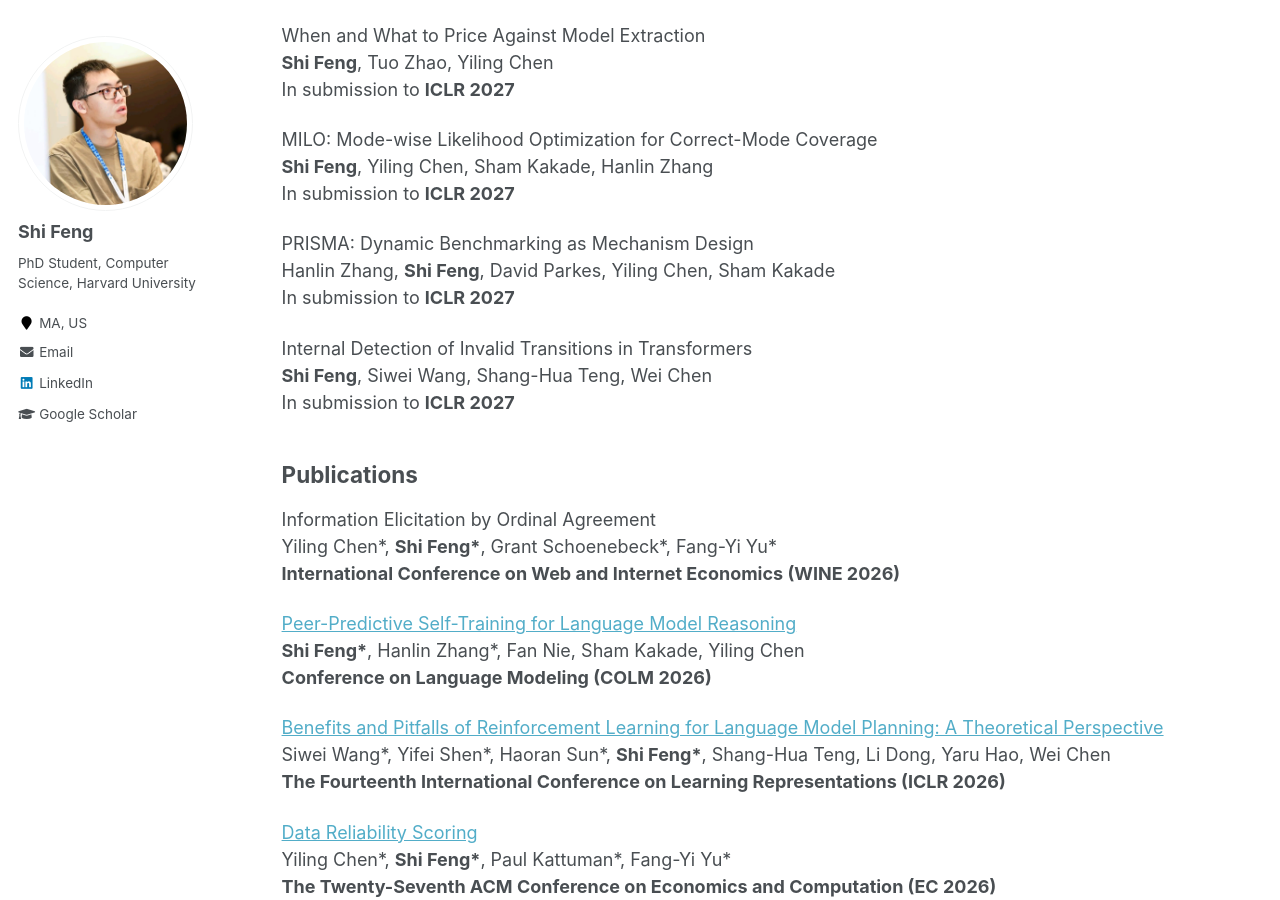
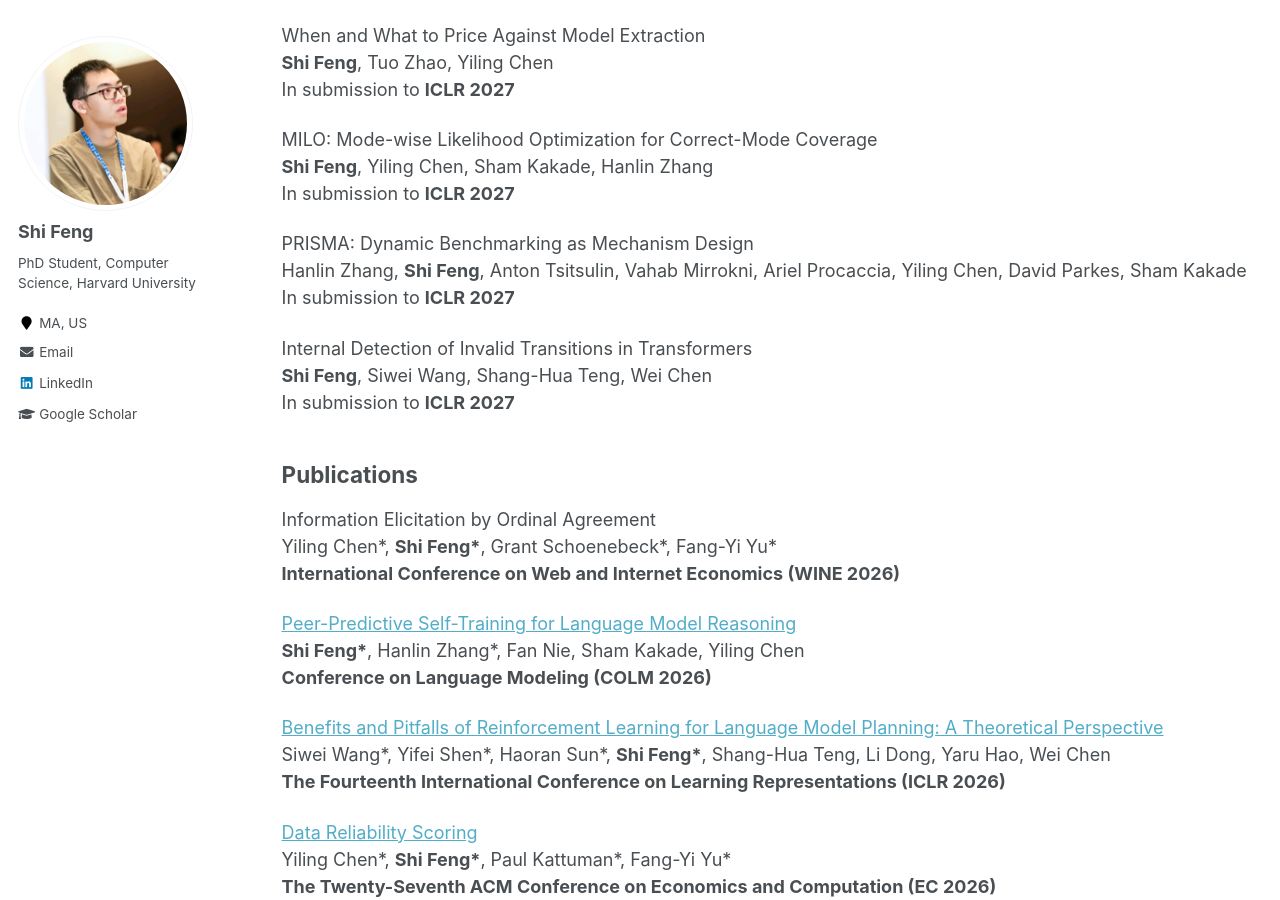
Before and after one commit to fengtony686/fengshi.link, a Jekyll site: the page built from _pages/publications.md, in a window 1280 px wide and 900 px high, scrolled down 319 px. Built offline with Jekyll 4.4.1, drawn with Linux system fonts in a browser that asks for light colours.

```diff
--- a/_pages/publications.md
+++ b/_pages/publications.md
@@ -30,7 +30,7 @@ MILO: Mode-wise Likelihood Optimization for Correct-Mode Coverage\\
 In submission to **ICLR 2027**
 
 PRISMA: Dynamic Benchmarking as Mechanism Design\\
-Hanlin Zhang, **Shi Feng**, David Parkes, Yiling Chen, Sham Kakade\\
+Hanlin Zhang, **Shi Feng**, Anton Tsitsulin, Vahab Mirrokni, Ariel Procaccia, Yiling Chen, David Parkes, Sham Kakade\\
 In submission to **ICLR 2027**
 
 Internal Detection of Invalid Transitions in Transformers\\
```
Also changed, not shown: 1 other file.
